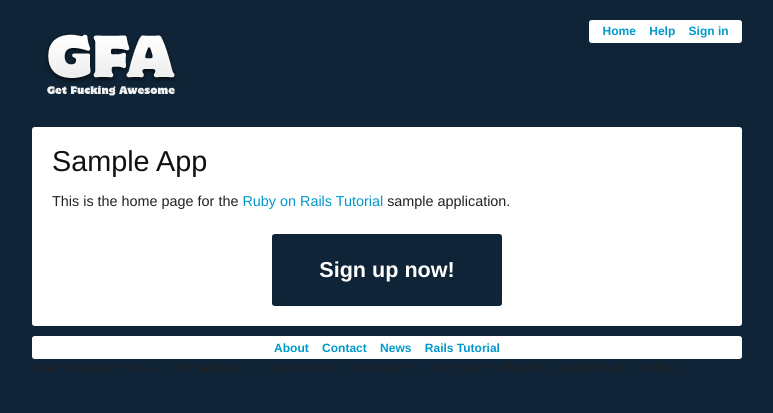
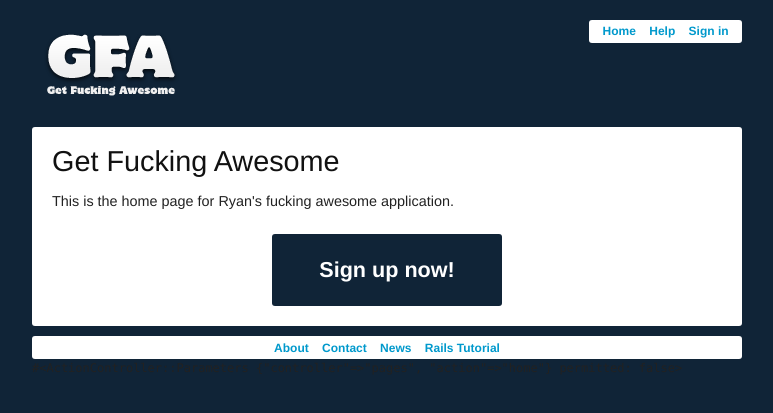
Before and after one commit to ryanorrico/gfa, a Rails app: page / in a window 1280 px wide. Shown: the top 413 px of the page, without its empty margins (253-1026 px from the left). Run offline with Rails 7, Linux system fonts and the light colour scheme; parts of the project's set-up code (start-up, migrations or seed data) failed here and were passed over.

Commit message:
fixed some copy

```diff
--- a/app/views/pages/home.html.erb
+++ b/app/views/pages/home.html.erb
@@ -1,9 +1,7 @@
-<h1>Sample App</h1>
+<h1>Get Fucking Awesome</h1>
 
 <p>
-  This is the home page for the
-  <a href="http://railstutorial.org/">Ruby on Rails Tutorial</a>
-  sample application.
+This is the home page for Ryan's fucking awesome application.
 </p>
 
 <%= link_to "Sign up now!", signup_path, :class => "signup_button round" %>
```
